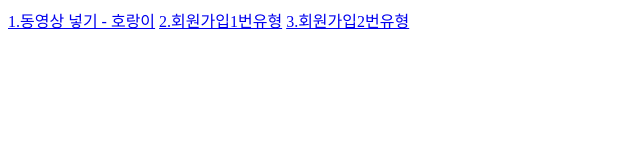
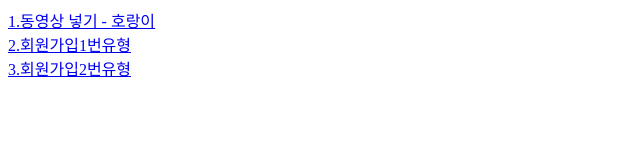
Before and after one commit to Shin7262/movie-test, a plain HTML site: page index.html in a window 1280 px wide. Shown: the whole page, without its empty margins (0-640 px from the left). Drawn offline with Linux system fonts and the light colour scheme.

Commit message:
Update index.html

```diff
--- a/index.html
+++ b/index.html
@@ -5,8 +5,8 @@
     <title>진우의 홈페이지</title>
 </head>
 <body>
-    <a href="video.html">1.동영상 넣기 - 호랑이</a>
-    <a href="source11.html">2.회원가입1번유형</a>
-    <a href="test8.html">3.회원가입2번유형</a>
+    <a href="video.html">1.동영상 넣기 - 호랑이</a><br>
+    <a href="source11.html">2.회원가입1번유형</a><br>
+    <a href="test8.html">3.회원가입2번유형</a><br>
 </body>
 </html>
```
